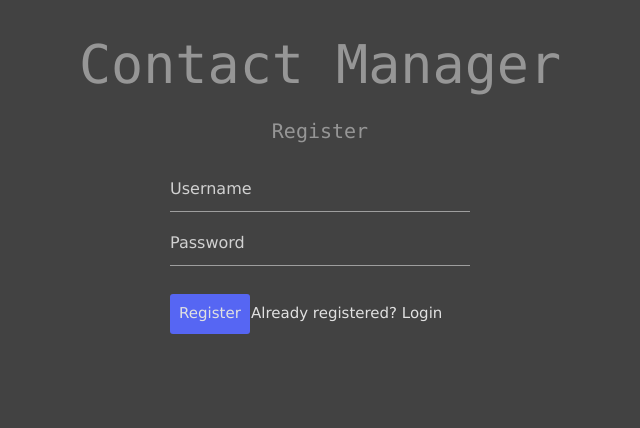
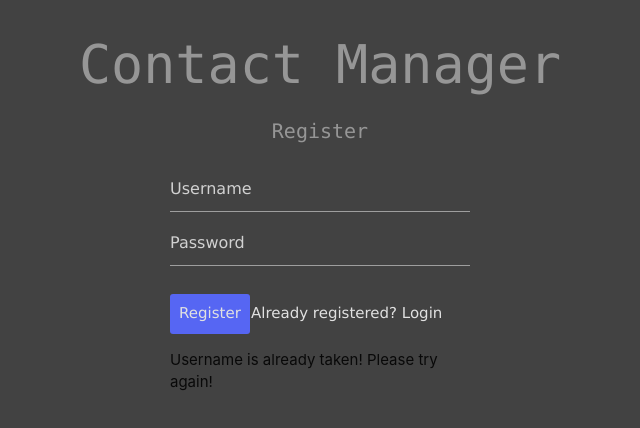
Before and after one commit to wallacetyler/Contact-Manager, a React (Create React App) app: page /register in a window 1280 px wide. Shown: the top 428 px of the page, without its empty margins (320-960 px from the left). Built offline with nearby package versions, Linux system fonts and the light colour scheme.

Commit message:
Added a div for an error message

```diff
--- a/src/auth/Register.js
+++ b/src/auth/Register.js
@@ -59,6 +59,10 @@ class Register extends Component {
 				</Link>
 			  </footer>
 
+			  <div id="failed">
+				<p>Username is already taken! Please try again!</p>
+			  </div>
+
 			</form>
 		</div>
     );
```
